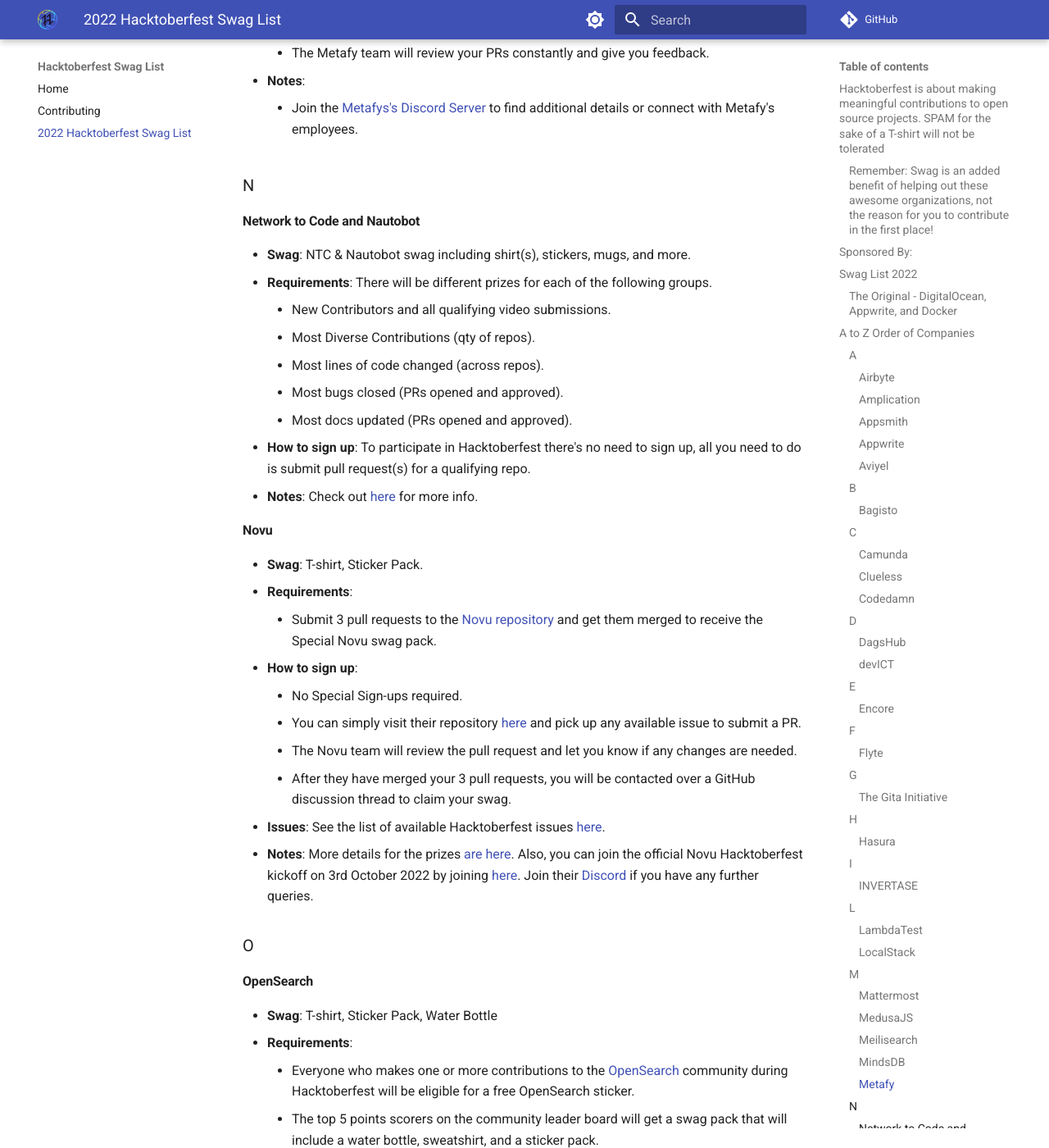
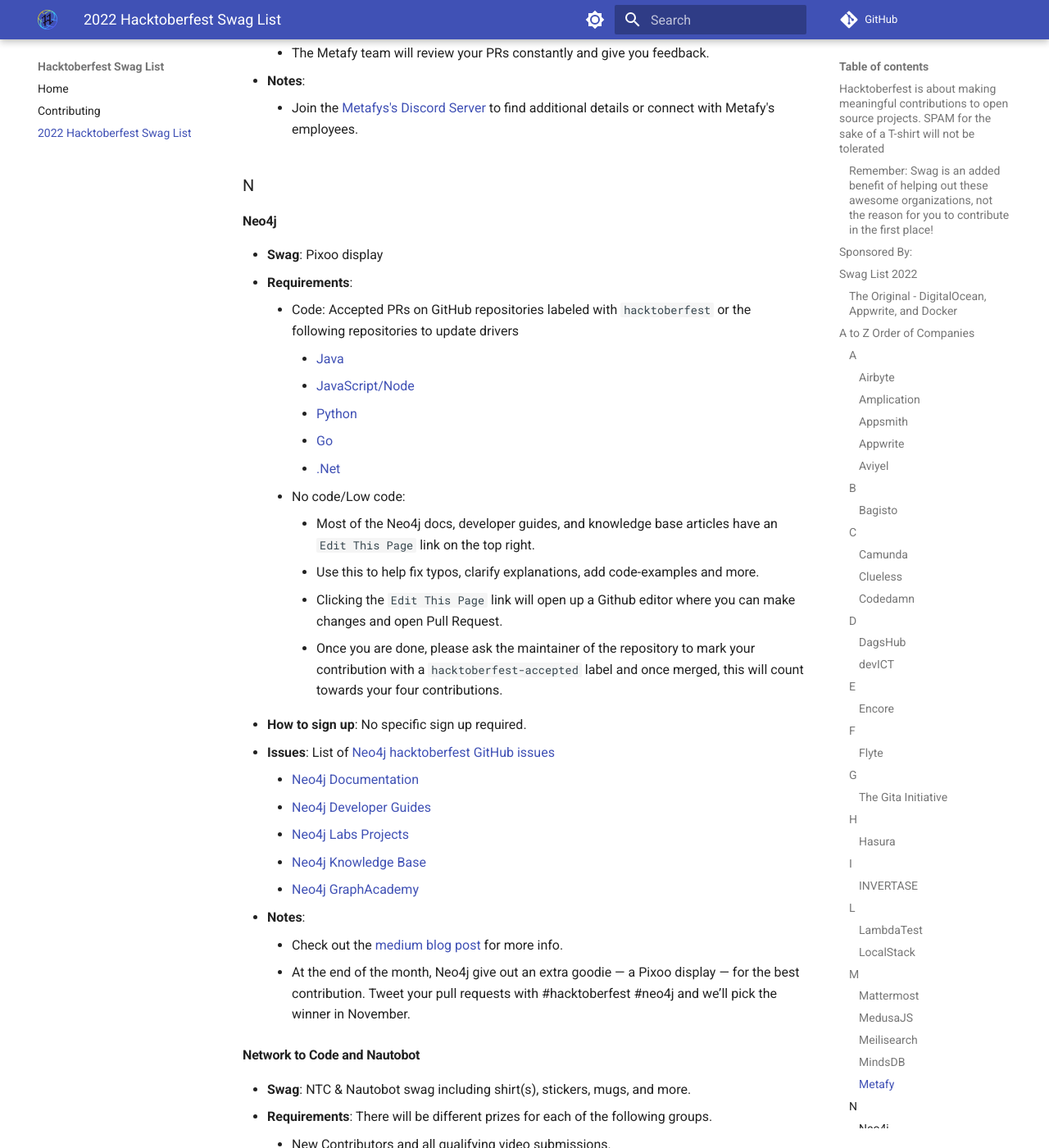
Before and after one commit to crweiner/hacktoberfest-swag-list, an MkDocs documentation site: the page built from docs/list.md, in a window 1280 px wide and 1400 px high, scrolled down 11923 px. Shown: the whole window at 82% size. Built offline with MkDocs 1.6.1 and Material for MkDocs 9.7.7, drawn with Linux system fonts in a browser that asks for light colours; comment, search, counter and statistics services are not loaded.

Commit message:
feat: add Neo4j to Hacktoberfest Swag Listing

```diff
--- a/docs/list.md
+++ b/docs/list.md
@@ -346,6 +346,31 @@
 
 ### N
 
+#### **Neo4j**
+- **Swag**: Pixoo display
+- **Requirements**:
+    - Code: Accepted PRs on GitHub repositories labeled with `hacktoberfest` or the following repositories to update drivers
+        - [Java](https://github.com/neo4j-graphacademy/app-java){:target="_blank"}
+        - [JavaScript/Node](https://github.com/neo4j-graphacademy/app-nodejs){:target="_blank"}
+        - [Python](https://github.com/neo4j-graphacademy/app-python){:target="_blank"}
+        - [Go](https://github.com/neo4j-graphacademy/app-go){:target="_blank"}
+        - [.Net](https://github.com/neo4j-graphacademy/app-dotnet){:target="_blank"}
+    - No code/Low code:
+        - Most of the Neo4j docs, developer guides, and knowledge base articles have an `Edit This Page` link on the top right.
+        - Use this to help fix typos, clarify explanations, add code-examples and more.
+        - Clicking the `Edit This Page` link will open up a Github editor where you can make changes and open Pull Request.
+        - Once you are done, please ask the maintainer of the repository to mark your contribution with a `hacktoberfest-accepted` label and once merged, this will count towards your four contributions.
+- **How to sign up**: No specific sign up required.
+- **Issues**: List of [Neo4j hacktoberfest GitHub issues](https://github.com/search?q=hacktoberfest+neo4j&type=repositories){:target="_blank"}
+    - [Neo4j Documentation](https://neo4j.com/docs/){:target="_blank"}
+    - [Neo4j Developer Guides](https://neo4j.com/developer/get-started/){:target="_blank"}
+    - [Neo4j Labs Projects](https://neo4j.com/labs/){:target="_blank"}
+    - [Neo4j Knowledge Base](https://neo4j.com/developer/kb/){:target="_blank"}
+    - [Neo4j GraphAcademy](https://graphacademy.neo4j.com/){:target="_blank"}
+- **Notes**:
+    - Check out the [medium blog post](https://medium.com/neo4j/hacktoberfest-at-neo4j-9991ccc98c33){:target="_blank"} for more info.
+    - At the end of the month, Neo4j give out an extra goodie — a Pixoo display — for the best contribution. Tweet your pull requests with #hacktoberfest #neo4j and we’ll pick the winner in November.
+
 #### **Network to Code and Nautobot**
 
 - **Swag**: NTC & Nautobot swag including shirt(s), stickers, mugs, and more.
```
